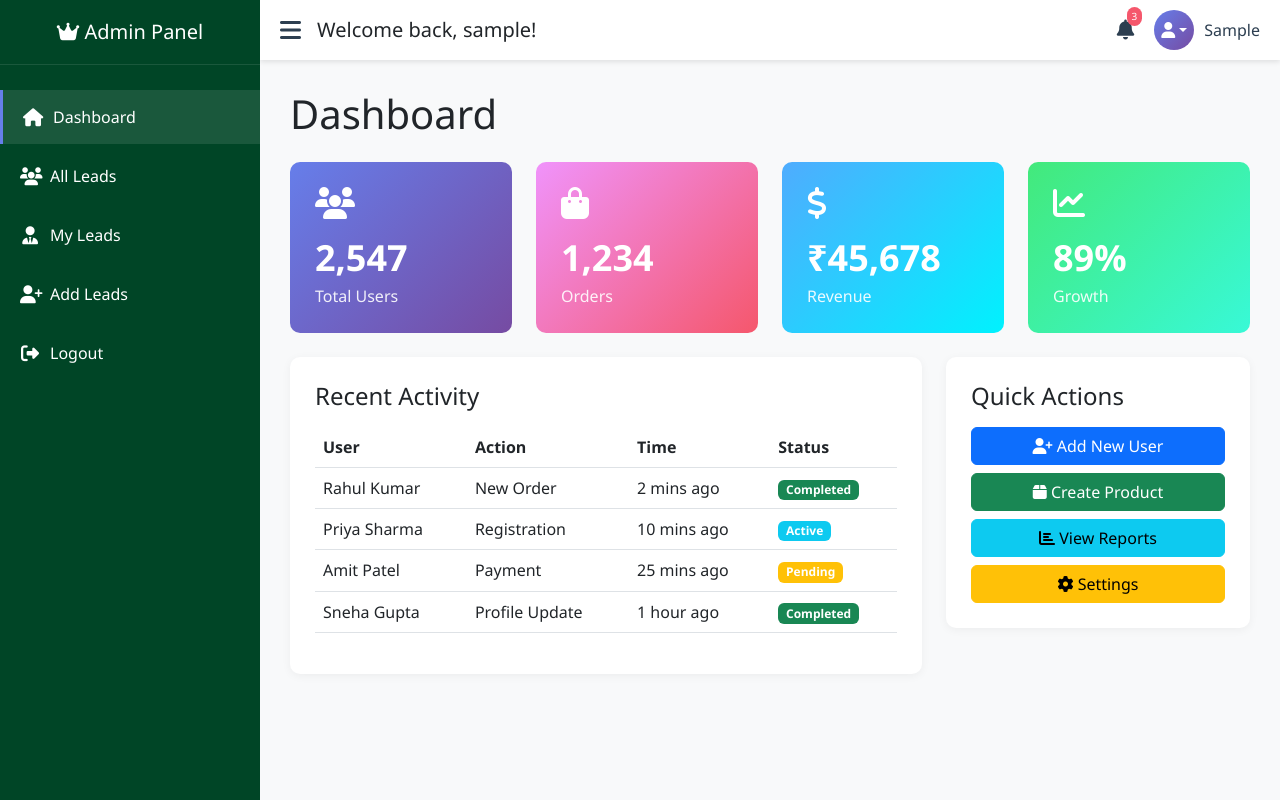
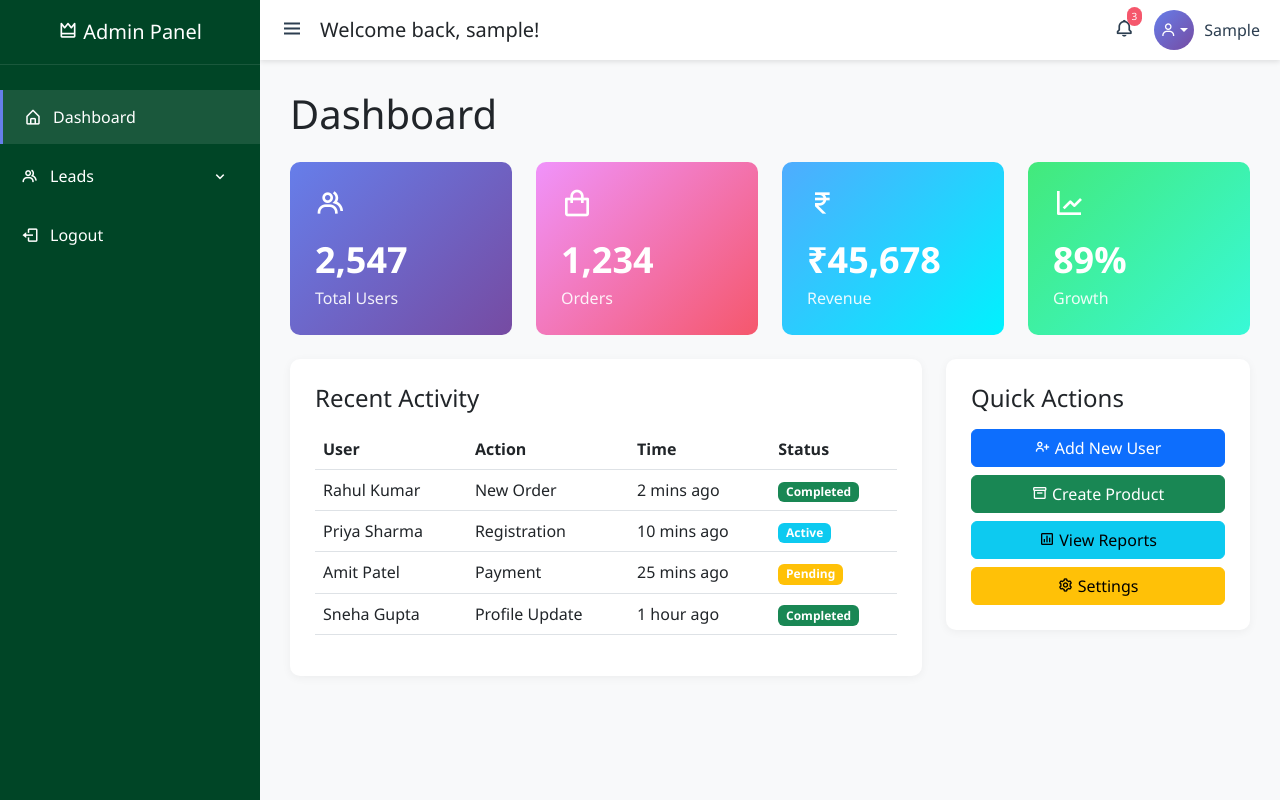
Before and after one commit to ddroy9090-ind/telecrm, a PHP site: page / in a window 1280 px wide. Run offline with PHP 8.4, Linux system fonts and the light colour scheme; the visitor is signed in with stand-in values (Sample User, id 1).

Commit message:
Replace Font Awesome with Boxicons and enhance sidebar

```diff
--- a/assets/css/style.css
+++ b/assets/css/style.css
@@ -63,26 +63,71 @@ body {
     transition: all 0.3s ease;
 }
 
-.sidebar-menu li a {
+.sidebar-link {
     display: flex;
     align-items: center;
+    width: 100%;
     padding: 15px 20px;
     color: white;
     text-decoration: none;
+    background: none;
+    border: none;
+    cursor: pointer;
     transition: all 0.3s ease;
+    font: inherit;
 }
 
-.sidebar-menu li a:hover,
-.sidebar-menu li.active a {
+.sidebar-menu li .sidebar-link:hover,
+.sidebar-menu li.active > .sidebar-link {
     background: rgba(255,255,255,0.1);
     border-left: 3px solid #667eea;
 }
 
-.sidebar-menu li i {
+.sidebar-link i {
     margin-right: 10px;
     width: 20px;
     text-align: center;
     font-size: 18px;
+}
+
+.icon-2x {
+    font-size: 2rem;
+}
+
+.sidebar-dropdown-arrow {
+    margin-left: auto;
+    transition: transform 0.3s ease;
+}
+
+.sidebar-submenu {
+    list-style: none;
+    padding-left: 0;
+    margin: 0;
+    max-height: 0;
+    overflow: hidden;
+    transition: max-height 0.3s ease;
+    background: rgba(255,255,255,0.05);
+}
+
+.sidebar-submenu li .sidebar-link {
+    padding: 12px 20px 12px 55px;
+    font-size: 14px;
+}
+
+.sidebar-dropdown.open .sidebar-submenu {
+    max-height: 500px;
+}
+
+.sidebar-dropdown.open .sidebar-dropdown-arrow {
+    transform: rotate(-180deg);
+}
+
+.sidebar.collapsed .sidebar-dropdown-arrow {
+    display: none;
+}
+
+.sidebar.collapsed .sidebar-submenu {
+    display: none;
 }
 
 /* Topbar Styles */
--- a/assets/js/custom.js
+++ b/assets/js/custom.js
@@ -34,6 +34,37 @@ document.addEventListener('DOMContentLoaded', function() {
             // Add active class to clicked item
             this.classList.add('active');
         });
+    });
+
+    // Sidebar dropdown toggle
+    const dropdowns = document.querySelectorAll('.sidebar-dropdown');
+    dropdowns.forEach(dropdown => {
+        const toggle = dropdown.querySelector('.sidebar-dropdown-toggle');
+        const submenu = dropdown.querySelector('.sidebar-submenu');
+
+        if (toggle && submenu) {
+            // Reset height
+            submenu.style.maxHeight = null;
+
+            toggle.addEventListener('click', function(e) {
+                e.preventDefault();
+                e.stopPropagation();
+
+                dropdown.classList.toggle('open');
+
+                if (dropdown.classList.contains('open')) {
+                    submenu.style.maxHeight = submenu.scrollHeight + 'px';
+                } else {
+                    submenu.style.maxHeight = null;
+                }
+            });
+
+            // Open if any child is active on load
+            if (submenu.querySelector('li.active')) {
+                dropdown.classList.add('open');
+                submenu.style.maxHeight = submenu.scrollHeight + 'px';
+            }
+        }
     });
 
     // Mobile menu toggle
--- a/includes/common-header.php
+++ b/includes/common-header.php
@@ -8,8 +8,8 @@
     <!-- Bootstrap CSS -->
     <link href="https://cdnjs.cloudflare.com/ajax/libs/bootstrap/5.3.0/css/bootstrap.min.css" rel="stylesheet">
 
-    <!-- Font Awesome -->
-    <link href="https://cdnjs.cloudflare.com/ajax/libs/font-awesome/6.4.0/css/all.min.css" rel="stylesheet">
+    <!-- Boxicons -->
+    <link href="https://unpkg.com/boxicons@2.1.4/css/boxicons.min.css" rel="stylesheet">
 
     <!-- Custom CSS -->
     <link href="assets/css/style.css" rel="stylesheet">
--- a/includes/sidebar.php
+++ b/includes/sidebar.php
@@ -1,35 +1,44 @@
 <aside class="sidebar" id="sidebar">
     <div class="sidebar-header">
-        <h3><i class="fas fa-crown"></i> <span class="sidebar-text">Admin Panel</span></h3>
+        <h3><i class="bx bx-crown"></i> <span class="sidebar-text">Admin Panel</span></h3>
     </div>
     <ul class="sidebar-menu">
         <li class="active">
-            <a href="index.php">
-                <i class="fas fa-home"></i>
+            <a href="index.php" class="sidebar-link">
+                <i class="bx bx-home-alt"></i>
                 <span class="sidebar-text">Dashboard</span>
             </a>
         </li>
+        <li class="sidebar-dropdown">
+            <button type="button" class="sidebar-link sidebar-dropdown-toggle">
+                <i class="bx bx-group"></i>
+                <span class="sidebar-text">Leads</span>
+                <i class="bx bx-chevron-down sidebar-dropdown-arrow"></i>
+            </button>
+            <ul class="sidebar-submenu">
                 <li>
-            <a href="all-leads.php">
-                <i class="fas fa-users"></i>
+                    <a href="all-leads.php" class="sidebar-link">
+                        <i class="bx bx-list-ul"></i>
                         <span class="sidebar-text">All Leads</span>
                     </a>
                 </li>
                 <li>
-            <a href="my-leads.php">
-                <i class="fas fa-user-tie"></i>
+                    <a href="my-leads.php" class="sidebar-link">
+                        <i class="bx bx-user-circle"></i>
                         <span class="sidebar-text">My Leads</span>
                     </a>
                 </li>
                 <li>
-            <a href="add-leads.php">
-                <i class="fas fa-user-plus"></i>
+                    <a href="add-leads.php" class="sidebar-link">
+                        <i class="bx bx-user-plus"></i>
                         <span class="sidebar-text">Add Leads</span>
                     </a>
                 </li>
+            </ul>
+        </li>
         <li class="mt-auto">
-            <a href="logout.php" onclick="return confirm('Are you sure you want to logout?')">
-                <i class="fas fa-sign-out-alt"></i>
+            <a href="logout.php" class="sidebar-link" onclick="return confirm('Are you sure you want to logout?')">
+                <i class="bx bx-log-out"></i>
                 <span class="sidebar-text">Logout</span>
             </a>
         </li>
--- a/includes/topbar.php
+++ b/includes/topbar.php
@@ -1,25 +1,25 @@
 <header class="topbar">
     <div class="topbar-left">
         <button class="toggle-btn" onclick="toggleSidebar()">
-            <i class="fas fa-bars"></i>
+            <i class="bx bx-menu"></i>
         </button>
         <h5 class="mb-0 ms-3">Welcome back, <?php echo $_SESSION['username']; ?>!</h5>
     </div>
     <div class="topbar-right">
         <div class="notification-icon">
-            <i class="fas fa-bell"></i>
+            <i class="bx bx-bell"></i>
             <span class="badge-notification">3</span>
         </div>
         <div class="user-profile dropdown">
             <div class="user-avatar dropdown-toggle" data-bs-toggle="dropdown" aria-expanded="false">
-                <i class="fas fa-user"></i>
+                <i class="bx bx-user"></i>
             </div>
             <span class="user-name"><?php echo ucfirst($_SESSION['username']); ?></span>
             <ul class="dropdown-menu dropdown-menu-end">
-                <li><a class="dropdown-item" href="#profile"><i class="fas fa-user-circle"></i> Profile</a></li>
-                <li><a class="dropdown-item" href="#settings"><i class="fas fa-cog"></i> Settings</a></li>
+                <li><a class="dropdown-item" href="#profile"><i class="bx bx-user-circle"></i> Profile</a></li>
+                <li><a class="dropdown-item" href="#settings"><i class="bx bx-cog"></i> Settings</a></li>
                 <li><hr class="dropdown-divider"></li>
-                <li><a class="dropdown-item" href="logout.php"><i class="fas fa-sign-out-alt"></i> Logout</a></li>
+                <li><a class="dropdown-item" href="logout.php"><i class="bx bx-log-out"></i> Logout</a></li>
             </ul>
         </div>
     </div>
--- a/index.php
+++ b/index.php
@@ -23,28 +23,28 @@ if(!isset($_SESSION['loggedin']) || $_SESSION['loggedin'] !== true) {
         <div class="row mb-4">
             <div class="col-md-3">
                 <div class="stat-card">
-                    <i class="fas fa-users fa-2x"></i>
+                    <i class="bx bx-group icon-2x"></i>
                     <h3>2,547</h3>
                     <p>Total Users</p>
                 </div>
             </div>
             <div class="col-md-3">
                 <div class="stat-card" style="background: linear-gradient(135deg, #f093fb 0%, #f5576c 100%);">
-                    <i class="fas fa-shopping-bag fa-2x"></i>
+                    <i class="bx bx-shopping-bag icon-2x"></i>
                     <h3>1,234</h3>
                     <p>Orders</p>
                 </div>
             </div>
             <div class="col-md-3">
                 <div class="stat-card" style="background: linear-gradient(135deg, #4facfe 0%, #00f2fe 100%);">
-                    <i class="fas fa-dollar-sign fa-2x"></i>
+                    <i class="bx bx-rupee icon-2x"></i>
                     <h3>₹45,678</h3>
                     <p>Revenue</p>
                 </div>
             </div>
             <div class="col-md-3">
                 <div class="stat-card" style="background: linear-gradient(135deg, #43e97b 0%, #38f9d7 100%);">
-                    <i class="fas fa-chart-line fa-2x"></i>
+                    <i class="bx bx-line-chart icon-2x"></i>
                     <h3>89%</h3>
                     <p>Growth</p>
                 </div>
@@ -98,16 +98,16 @@ if(!isset($_SESSION['loggedin']) || $_SESSION['loggedin'] !== true) {
                     <h4>Quick Actions</h4>
                     <div class="d-grid gap-2 mt-3">
                         <button class="btn btn-primary">
-                            <i class="fas fa-user-plus"></i> Add New User
+                            <i class="bx bx-user-plus"></i> Add New User
                         </button>
                         <button class="btn btn-success">
-                            <i class="fas fa-box"></i> Create Product
+                            <i class="bx bx-box"></i> Create Product
                         </button>
                         <button class="btn btn-info">
-                            <i class="fas fa-chart-bar"></i> View Reports
+                            <i class="bx bx-bar-chart-square"></i> View Reports
                         </button>
                         <button class="btn btn-warning">
-                            <i class="fas fa-cog"></i> Settings
+                            <i class="bx bx-cog"></i> Settings
                         </button>
                     </div>
                 </div>
```
Also changed, not shown: login.php (+6 -6 lines). Lines whose indentation alone changed are shown as unchanged.
